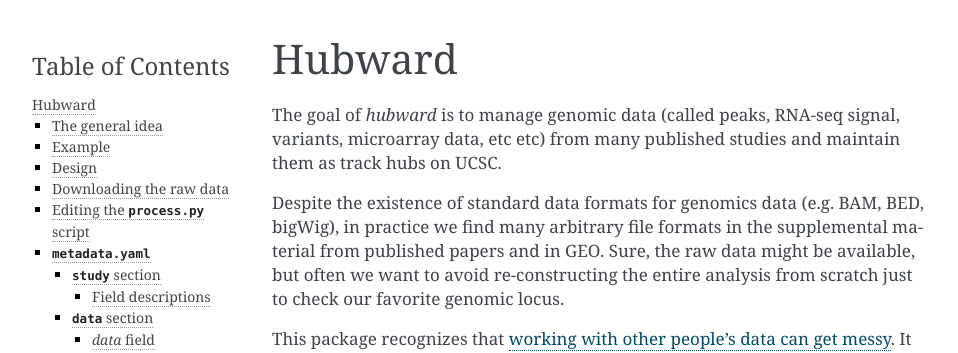
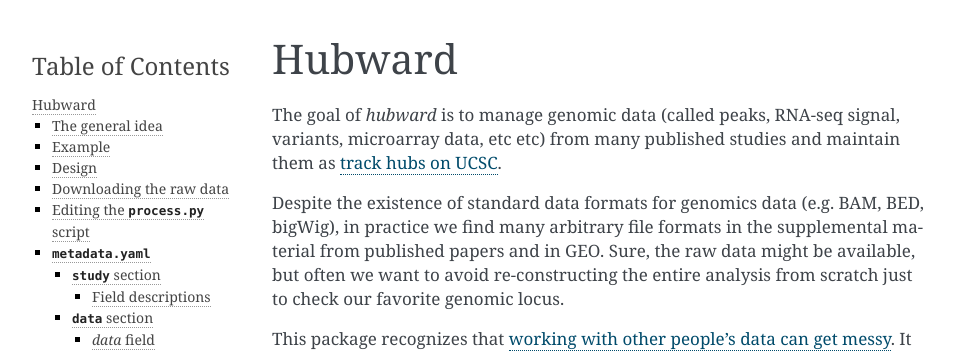
Before and after one commit to daler/hubward, a Sphinx documentation site: the page built from docs/index.rst, in a window 1280 px wide and 900 px high. Shown: the top 353 px of the window, without its empty margins (148-1106 px from the left). Built offline with Sphinx 7.4.7, drawn with Linux system fonts in a browser that asks for light colours; pages that are not in the unit, such as notebooks, are missing from menus; the version number is read from the project's files by our own code.

Commit message:
links to ucsc track hub pages

```diff
--- a/README.rst
+++ b/README.rst
@@ -1,7 +1,7 @@
 Hubward
 =======
 
-`hubward` helps wrangle data from multiple published studies into UCSC track
-hubs.
+`hubward` helps wrangle data from multiple published studies into `UCSC track
+hubs <https://genome.ucsc.edu/goldenPath/help/hubQuickStart.html>`_.
 
 See full docs at https://pythonhosted.org/hubward.
--- a/docs/index.rst
+++ b/docs/index.rst
@@ -7,7 +7,8 @@
 =======
 The goal of `hubward` is to manage genomic data (called peaks, RNA-seq signal,
 variants, microarray data, etc etc) from many published studies and maintain
-them as track hubs on UCSC.
+them as `track hubs on UCSC
+<https://genome.ucsc.edu/goldenPath/help/hubQuickStart.html>`_.
 
 Despite the existence of standard data formats for genomics data (e.g. BAM,
 BED, bigWig), in practice we find many arbitrary file formats in the
```
